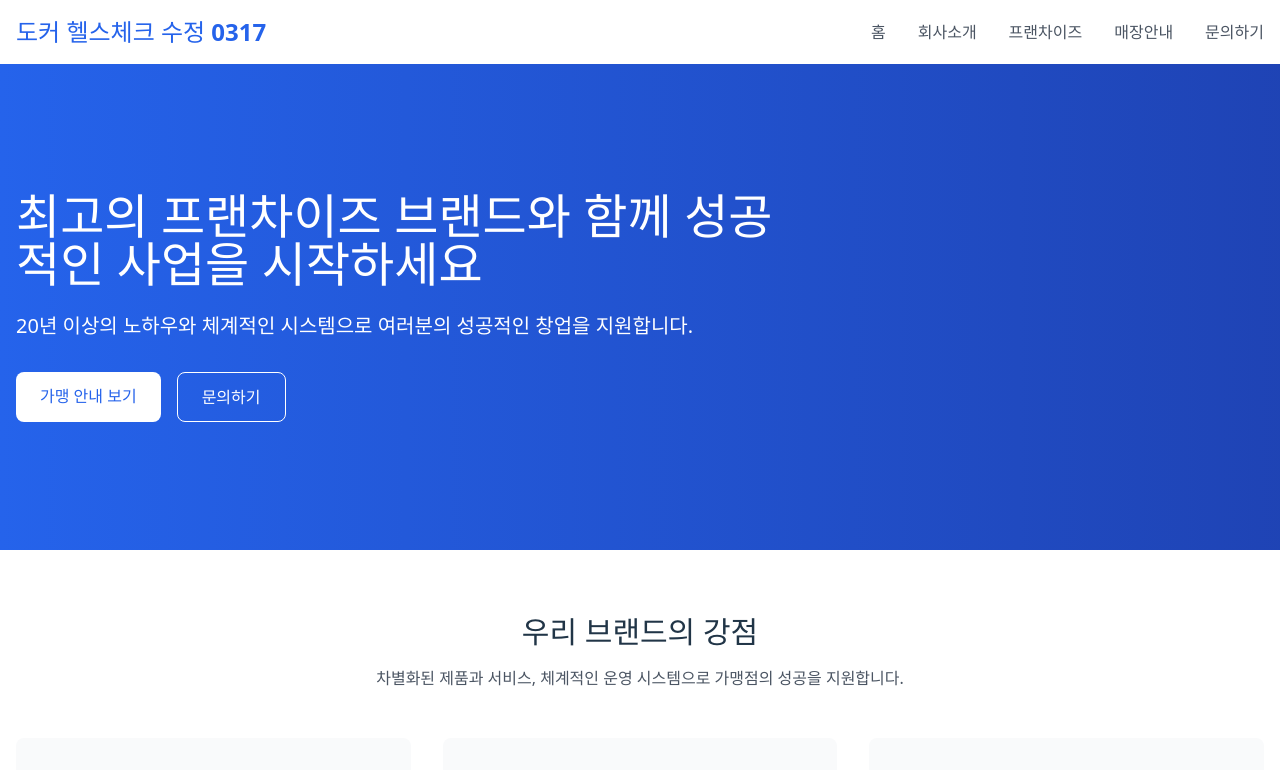
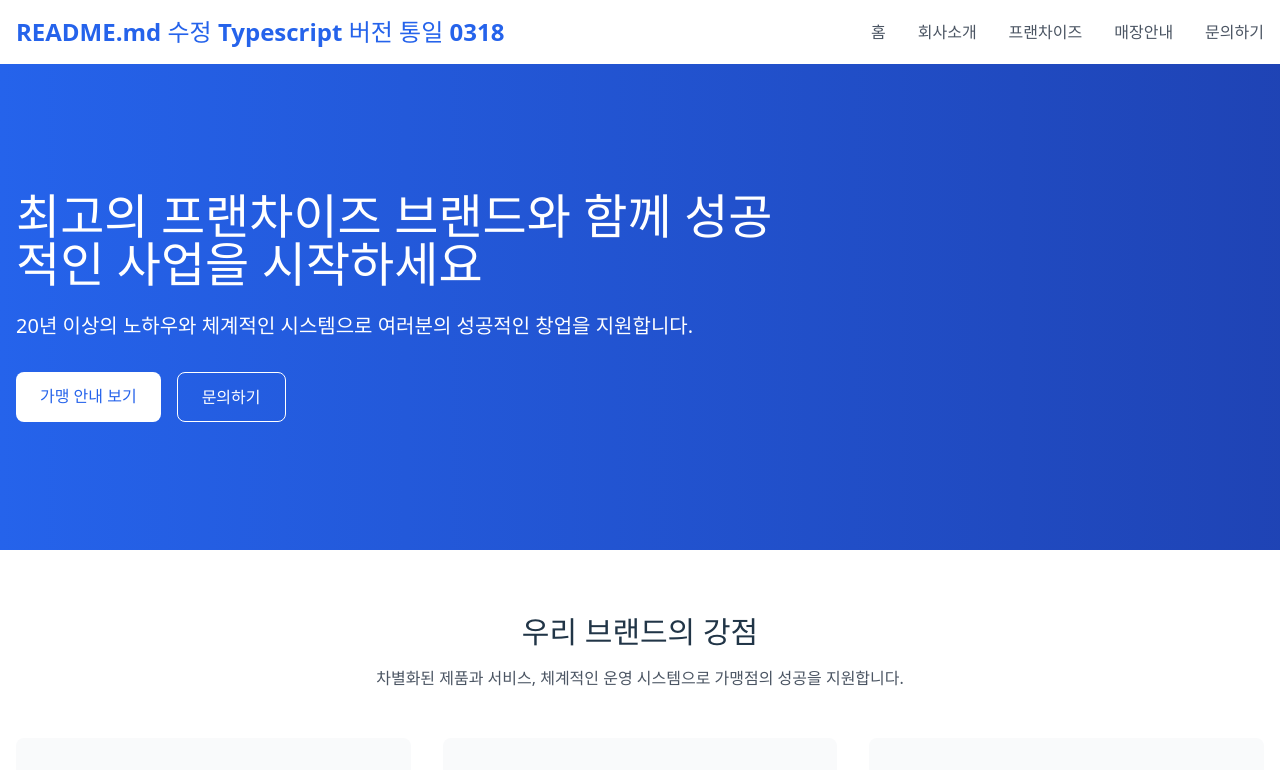
Before and after one commit to leessosso/docker-test, a React (Vite) app: page / in a window 1280 px wide. Shown: the top 770 px of the page. Built offline with nearby package versions, Linux system fonts and the light colour scheme.

Commit message:
메인 레이아웃의 링크 텍스트를 '도커 헬스체크 수정 0317'에서 'README.md 수정 Typescript 버전 통일 0318'로 변경

```diff
--- a/src/layouts/MainLayout.tsx
+++ b/src/layouts/MainLayout.tsx
@@ -16,7 +16,7 @@ const MainLayout = () => {
             <header className="bg-white shadow-md">
                 <div className="container mx-auto px-4 py-4">
                     <div className="flex justify-between items-center">
-                        <Link to="/" className="text-2xl font-bold text-blue-600">도커 헬스체크 수정 0317</Link>
+                        <Link to="/" className="text-2xl font-bold text-blue-600">README.md 수정 Typescript 버전 통일 0318</Link>
 
                         {/* 모바일 메뉴 버튼 */}
                         <div className="md:hidden">
```
